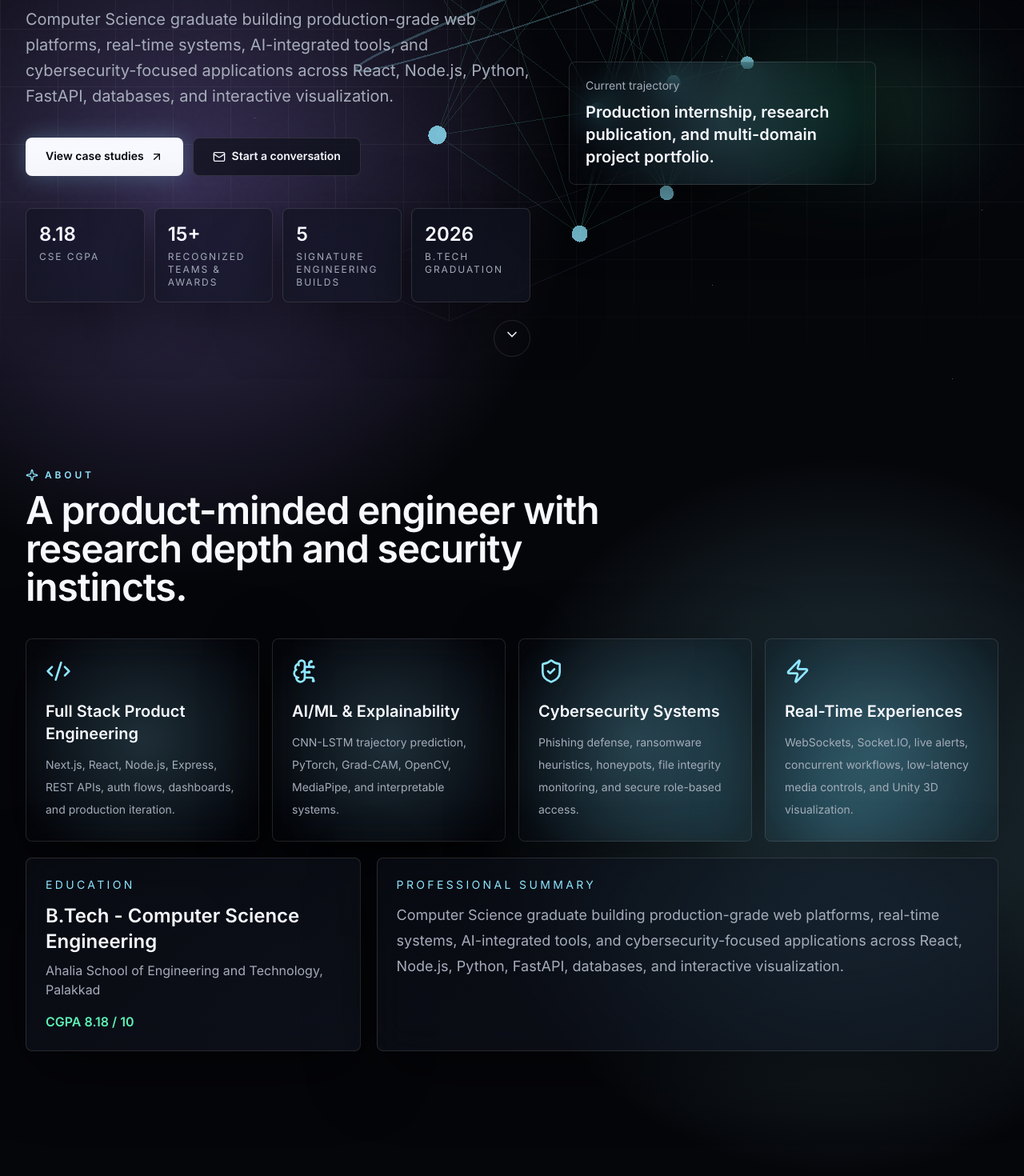
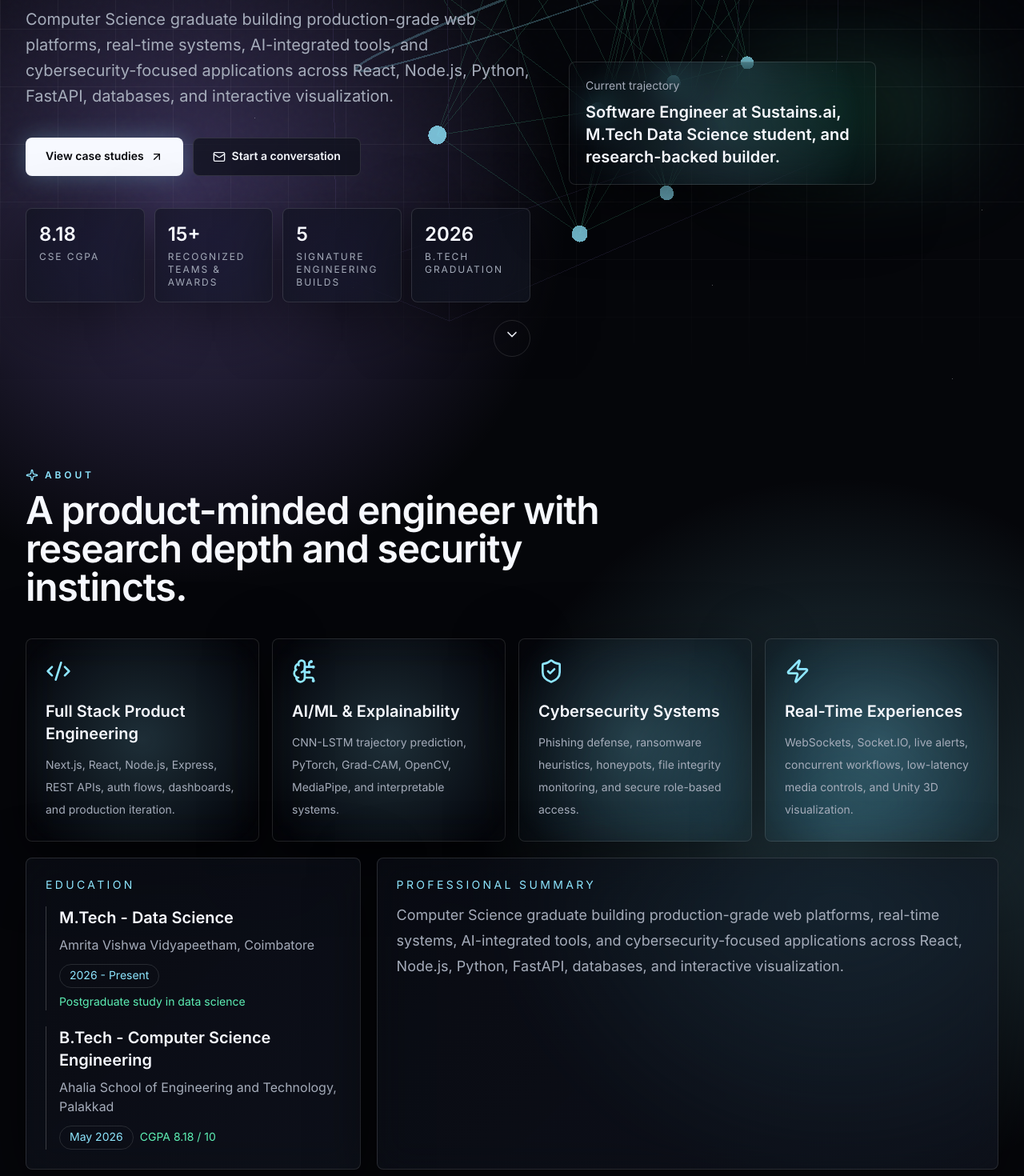
Before and after one commit to kirangautham-82899/My-Portfolio, a Next.js app: page / in a window 1280 px wide. Shown: the part 540-2010 px from the top of the page at 80% size. Built offline with nearby package versions, Linux system fonts and the light colour scheme.

Commit message:
Update portfolio education and light theme

```diff
--- a/app/globals.css
+++ b/app/globals.css
@@ -137,6 +137,22 @@ button {
   background: radial-gradient(420px circle at var(--mx, 50%) var(--my, 50%), color-mix(in oklab, var(--primary) 18%, transparent), transparent 42%);
 }
 
+.light .hero-visual {
+  opacity: 0.58;
+  filter: saturate(0.82) contrast(0.94);
+}
+
+.light .hero-signal-card {
+  background: linear-gradient(145deg, rgba(255, 255, 255, 0.94), rgba(246, 249, 252, 0.86));
+  box-shadow: 0 18px 50px rgba(15, 23, 42, 0.1);
+}
+
+.light .hero-signal-card.spotlight {
+  background:
+    radial-gradient(360px circle at var(--mx, 50%) var(--my, 50%), color-mix(in oklab, var(--primary) 9%, transparent), transparent 46%),
+    linear-gradient(145deg, rgba(255, 255, 255, 0.94), rgba(246, 249, 252, 0.86));
+}
+
 @keyframes shimmer {
   0%,
   100% {
--- a/components/hero-canvas.tsx
+++ b/components/hero-canvas.tsx
@@ -16,6 +16,12 @@ export function HeroCanvas() {
       if (disposed || !mountRef.current) return;
 
       const mount = mountRef.current;
+      const styles = getComputedStyle(document.documentElement);
+      const primary = styles.getPropertyValue("--primary").trim() || "#8ee6ff";
+      const secondary = styles.getPropertyValue("--secondary").trim() || "#a78bfa";
+      const accent = styles.getPropertyValue("--accent").trim() || "#5ef0b5";
+      const foreground = styles.getPropertyValue("--foreground").trim() || "#ffffff";
+      const isLight = styles.colorScheme === "light";
       const scene = new THREE.Scene();
       const camera = new THREE.PerspectiveCamera(44, mount.clientWidth / mount.clientHeight, 0.1, 120);
       camera.position.z = 9;
@@ -35,7 +41,7 @@ export function HeroCanvas() {
       const layerSpacing = 1.5;
       const nodeSpacing = 1.1;
 
-      const nodeMaterial = new THREE.MeshBasicMaterial({ color: 0x8ee6ff, transparent: true, opacity: 0.9 });
+      const nodeMaterial = new THREE.MeshBasicMaterial({ color: primary, transparent: true, opacity: isLight ? 0.72 : 0.9 });
       const nodeGeometry = new THREE.SphereGeometry(0.07, 10, 8);
 
       layers.forEach((count, li) => {
@@ -51,7 +57,7 @@ export function HeroCanvas() {
       });
 
       // Edges connecting adjacent layers
-      const edgeMaterial = new THREE.LineBasicMaterial({ color: 0x5ef0b5, transparent: true, opacity: 0.18 });
+      const edgeMaterial = new THREE.LineBasicMaterial({ color: accent, transparent: true, opacity: isLight ? 0.14 : 0.18 });
       let nodeOffset = 0;
       for (let li = 0; li < layers.length - 1; li++) {
         const aCount = layers[li];
@@ -71,13 +77,13 @@ export function HeroCanvas() {
       // Outer bounding box wireframe (cube) — data structure feel
       const boxGeo = new THREE.BoxGeometry(5.8, 4.2, 1.2);
       const boxEdges = new THREE.EdgesGeometry(boxGeo);
-      const boxMat = new THREE.LineBasicMaterial({ color: 0xa78bfa, transparent: true, opacity: 0.12 });
+      const boxMat = new THREE.LineBasicMaterial({ color: secondary, transparent: true, opacity: isLight ? 0.1 : 0.12 });
       const box = new THREE.LineSegments(boxEdges, boxMat);
       group.add(box);
 
       // Orbiting accent ring (represents data flow loop)
       const ringGeo = new THREE.TorusGeometry(2.6, 0.009, 6, 120);
-      const ringMat = new THREE.MeshBasicMaterial({ color: 0x8ee6ff, transparent: true, opacity: 0.22, side: THREE.DoubleSide });
+      const ringMat = new THREE.MeshBasicMaterial({ color: primary, transparent: true, opacity: isLight ? 0.16 : 0.22, side: THREE.DoubleSide });
       const ring = new THREE.Mesh(ringGeo, ringMat);
       ring.rotation.set(1.2, 0.1, -0.2);
       group.add(ring);
@@ -92,11 +98,11 @@ export function HeroCanvas() {
       }
       const particleGeo = new THREE.BufferGeometry();
       particleGeo.setAttribute("position", new THREE.BufferAttribute(pPositions, 3));
-      const particleMat = new THREE.PointsMaterial({ color: 0xffffff, size: 0.018, transparent: true, opacity: 0.38 });
+      const particleMat = new THREE.PointsMaterial({ color: foreground, size: 0.018, transparent: true, opacity: isLight ? 0.16 : 0.38 });
       scene.add(new THREE.Points(particleGeo, particleMat));
 
       scene.add(new THREE.AmbientLight(0xffffff, 0.8));
-      const light = new THREE.PointLight(0x8ee6ff, 1.8);
+      const light = new THREE.PointLight(primary, isLight ? 1.1 : 1.8);
       light.position.set(4, 3, 5);
       scene.add(light);
 
@@ -113,7 +119,7 @@ export function HeroCanvas() {
         group.rotation.y = t * 0.12;
         group.rotation.x = Math.sin(t * 0.2) * 0.08;
         ring.rotation.z = -0.2 + Math.sin(t * 0.5) * 0.04;
-        ringMat.opacity = 0.18 + Math.sin(t * 0.8) * 0.05;
+        ringMat.opacity = (isLight ? 0.13 : 0.18) + Math.sin(t * 0.8) * (isLight ? 0.025 : 0.05);
         renderer.render(scene, camera);
       };
 
--- a/components/portfolio-experience.tsx
+++ b/components/portfolio-experience.tsx
@@ -221,7 +221,7 @@ function Hero({ data }: { data: PortfolioData }) {
   return (
     <section id="home" className="relative min-h-screen overflow-hidden px-5 pb-24 pt-36 sm:px-8 lg:pt-44">
       <div className="grid-bg absolute inset-0 opacity-55" aria-hidden />
-      <div className="absolute inset-0 z-0 opacity-90" aria-hidden>
+      <div className="hero-visual absolute inset-0 z-0 opacity-90" aria-hidden>
         {showCanvas ? (
           <HeroCanvas />
         ) : (
@@ -263,16 +263,16 @@ function Hero({ data }: { data: PortfolioData }) {
         >
           <div className="absolute left-8 top-10 h-24 w-72 rounded-full bg-[color-mix(in_oklab,var(--primary)_24%,transparent)] blur-3xl" />
           <div className="absolute bottom-24 right-10 h-28 w-72 rounded-full bg-[color-mix(in_oklab,var(--accent)_18%,transparent)] blur-3xl" />
-          <TiltCard className="absolute right-6 top-12 w-80 p-5">
+          <TiltCard className="hero-signal-card absolute right-6 top-12 w-80 p-5">
             <p className="text-sm uppercase tracking-[0.24em] text-[var(--muted)]">Engineering signal</p>
             <p className="mt-4 text-3xl font-semibold">Full stack + AI + security</p>
-            <div className="mt-5 h-2 overflow-hidden rounded-full bg-white/10">
+            <div className="mt-5 h-2 overflow-hidden rounded-full bg-[color-mix(in_oklab,var(--foreground)_10%,transparent)]">
               <motion.div className="h-full rounded-full bg-gradient-to-r from-[var(--primary)] to-[var(--accent)]" initial={{ width: 0 }} animate={{ width: "92%" }} transition={{ delay: 0.8, duration: 1.3 }} />
             </div>
           </TiltCard>
-          <TiltCard className="absolute bottom-14 left-0 w-96 p-5">
+          <TiltCard className="hero-signal-card absolute bottom-14 left-0 w-96 p-5">
             <p className="text-sm text-[var(--muted)]">Current trajectory</p>
-            <p className="mt-2 text-xl font-semibold">Production internship, research publication, and multi-domain project portfolio.</p>
+            <p className="mt-2 text-xl font-semibold">Software Engineer at Sustains.ai, M.Tech Data Science student, and research-backed builder.</p>
           </TiltCard>
         </motion.div>
       </div>
@@ -298,9 +298,18 @@ function About({ data }: { data: PortfolioData }) {
       <div className="reveal mt-5 grid gap-5 lg:grid-cols-[0.7fr_1.3fr]">
         <div className="glass rounded-[var(--radius)] p-6">
           <p className="text-sm uppercase tracking-[0.24em] text-[var(--primary)]">Education</p>
-          <h3 className="mt-3 text-2xl font-semibold">{data.education.degree}</h3>
-          <p className="mt-2 text-[var(--muted)]">{data.education.school}</p>
-          <p className="mt-4 font-semibold text-[var(--accent)]">{data.education.score}</p>
+          <div className="mt-4 grid gap-5">
+            {data.education.entries.map((item) => (
+              <div key={`${item.degree}-${item.school}`} className="border-l border-[var(--line-strong)] pl-4">
+                <h3 className="text-xl font-semibold">{item.degree}</h3>
+                <p className="mt-2 text-[var(--muted)]">{item.school}</p>
+                <div className="mt-3 flex flex-wrap items-center gap-2 text-sm">
+                  <span className="rounded-full border border-[var(--line)] px-3 py-1 text-[var(--primary)]">{item.period}</span>
+                  <span className="text-[var(--accent)]">{item.score}</span>
+                </div>
+              </div>
+            ))}
+          </div>
         </div>
         <div className="glass rounded-[var(--radius)] p-6">
           <p className="text-sm uppercase tracking-[0.24em] text-[var(--primary)]">Professional summary</p>
--- a/lib/portfolio-data.ts
+++ b/lib/portfolio-data.ts
@@ -78,7 +78,7 @@ export const portfolioData = {
       period: "Jul 2026 - Present",
       icon: "BriefcaseBusiness",
       bullets: [
-        "Joined full-time following a successful internship, as a core member of the engineering team at Sustains.ai Financial Solutions LLP.",
+        "Accepted a full-time Software Engineer offer in July 2026 after completing the internship with Sustains.ai Financial Solutions LLP in June 2026.",
         "Focused on software development and system architecture, collaborating closely with product management to deliver high-quality financial solutions.",
         "Contributing to production-grade systems with ownership across the full development lifecycle.",
       ],
@@ -206,10 +206,20 @@ export const portfolioData = {
     },
   ],
   education: {
-    degree: "B.Tech - Computer Science Engineering",
-    school: "Ahalia School of Engineering and Technology, Palakkad",
-    period: "May 2026",
-    score: "CGPA 8.18 / 10",
+    entries: [
+      {
+        degree: "M.Tech - Data Science",
+        school: "Amrita Vishwa Vidyapeetham, Coimbatore",
+        period: "2026 - Present",
+        score: "Postgraduate study in data science",
+      },
+      {
+        degree: "B.Tech - Computer Science Engineering",
+        school: "Ahalia School of Engineering and Technology, Palakkad",
+        period: "May 2026",
+        score: "CGPA 8.18 / 10",
+      },
+    ],
   },
   contactLinks: [
     { label: "Email", href: "mailto:kirangautham82899@gmail.com", icon: "Mail" },
```
